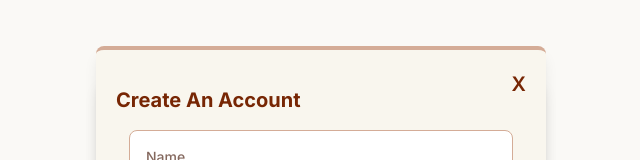
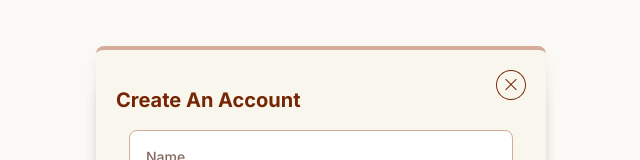
Before and after one commit to sianmancha/around-the-table, a Next.js app: page / in a window 1280 px wide. Both pictures are taken after typing "name@example.com", "Sample123" into the empty fields and a click on the button "Create Account". Shown: the part 140-300 px from the top of the page, without its empty margins (319-959 px from the left). Built offline with nearby package versions, Linux system fonts and the light colour scheme; no server answers.

Commit message:
Adds toast to CreateAccountForm and updates cancel icon for the modal.

```diff
--- a/app/layout.tsx
+++ b/app/layout.tsx
@@ -2,6 +2,7 @@ import type { Metadata } from "next";
 import { Inter } from "next/font/google";
 import "./globals.css";
 import { AuthProvider } from "./Providers";
+import { Toaster } from "react-hot-toast";
 
 const inter = Inter({ subsets: ["latin"] });
 
@@ -18,6 +19,12 @@ export default function RootLayout({
   return (
     <html lang="en">
       <body className={inter.className}>
+        <Toaster
+          position="top-right"
+          toastOptions={{
+            duration: 10000,
+          }}
+        />
         <AuthProvider>
           {children}
         </AuthProvider>
--- a/components/CreateAccountForm.tsx
+++ b/components/CreateAccountForm.tsx
@@ -1,7 +1,11 @@
 'use client'
 
+import accountCreationIcon from '../app/accountCreationIcon.svg';
+import cancelIcon from '../app/cancelToast.svg';
 import React from "react";
+import Image from "next/image";
 import { Formik, Form, Field } from "formik";
+import { toast } from 'react-hot-toast'
 import * as Yup from 'yup'
 
 interface Values {
@@ -25,6 +29,7 @@ const SignUpSchema = Yup.object().shape({
 export default function CreateAccountForm({onClose, onRegistrationError}: Props) {
 
     const handleCreateAccount = async (values: Values) => {
+        let toastId: string | undefined
         try {
             const res = await fetch('api/register', {
                 method: "POST",
@@ -40,6 +45,12 @@ export default function CreateAccountForm({onClose, onRegistrationError}: Props)
 
             if (res.ok) {
                 onClose()
+                toastId = toast.custom(
+                    <div className="flex items-center gap-4 bg-[#968E5A] text-[#FAF9F6] text-center py-4 px-6 rounded-md">
+                        <Image alt='Account successfuly created!' src={accountCreationIcon} width={30} height={10} />
+                        Account successfully created! Please sign in.
+                    </div>
+                )
             } else {
                 const data = await res.json();
                 onRegistrationError(data.message)
--- a/components/CreateAccountModal.tsx
+++ b/components/CreateAccountModal.tsx
@@ -2,6 +2,8 @@
 
 import React, { useState } from "react";
 import CreateAccountForm from "./CreateAccountForm";
+import cancelIcon from '../app/cancel.svg';
+import Image from "next/image";
 
 export default function CreateAccountModal() {
     const [isModalOpen, setIsModalOpen] = useState(false);
@@ -30,7 +32,9 @@ export default function CreateAccountModal() {
                     <div className="shadow-lg p-5 rounded-lg border-t-4 border-[#D4AC97] bg-[#F9F6EE] w-9/12 lg:max-w-[450px] mx-4">
                         <div className="flex items-start justify-between text-[#772604]">
                             <h1 className="text-xl font-bold my-4">Create An Account</h1>
-                            <button className="text-xl font-semibold" onClick={closeModal}>X</button>
+                            <button className="text-xl font-semibold text-[#772604]" onClick={closeModal}>
+                                <Image alt="Cancel" src={cancelIcon} width={30} height={30} />
+                            </button>
                         </div>
                         {registrationError && (
                             <div className="text-[#C32F27] text-balance text-center mb-4 bg-[#c32f27]/10 p-2 rounded-lg">
```
Also changed, not shown: app/accountCreationIcon.svg (added), app/cancel.svg (added).
